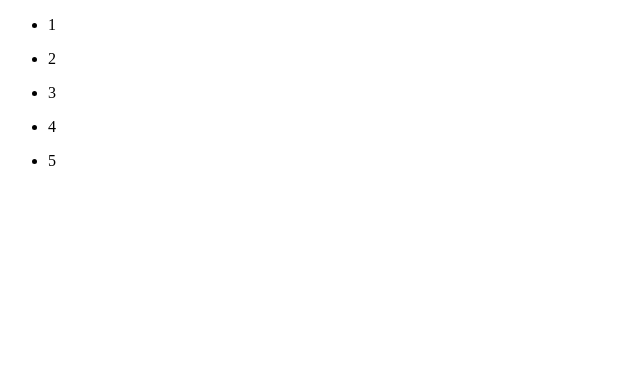
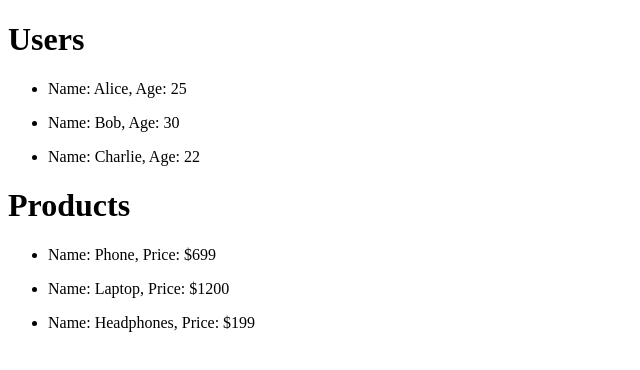
Before and after one commit to anandku06/ReactJs_Leveling, a React (Vite) app in the folder React_learns/: page / in a window 1280 px wide. Shown: the top 370 px of the page, without its empty margins (0-640 px from the left). Built offline with nearby package versions, Linux system fonts and the light colour scheme.

Commit message:
add UserList and ProductList components; update App component to render both lists

```diff
--- a/React_learns/src/components/App.jsx
+++ b/React_learns/src/components/App.jsx
@@ -7,10 +7,15 @@ import Expressions from "./Expressions.jsx";
 import Greetings from "./Greetings.jsx";
 import ProductInfo from "./ProductInfo.jsx";
 import Mapping from "./Mapping.jsx";
+import UserList from "./UserList.jsx";
+import ProductList from "./ProductList.jsx";
 
 const App = () => {
   return (
-    <Mapping />
+    <>
+    <UserList />
+    <ProductList />
+    </>
   );
 }; // first letter of the function should be capitalise and should always return a HTML container
 
--- /dev/null
+++ b/React_learns/src/components/ProductList.jsx
@@ -0,0 +1,34 @@
+import React from "react";
+
+const ProductList = () => {
+  const products = [
+    {
+      id: 1,
+      name: "Phone",
+      price: "$699",
+    },
+    {
+      id: 2,
+      name: "Laptop",
+      price: "$1200",
+    },
+    {
+      id: 3,
+      name: "Headphones",
+      price: "$199",
+    },
+  ];
+
+  return (
+    <div>
+        <h1>Products</h1>
+        {products.map(({name, price, id}) => (
+            <ul key={id}>
+                <li>Name: {name}, Price: {price}</li>
+            </ul>
+        ))}
+    </div>
+  )
+};
+
+export default ProductList;
--- /dev/null
+++ b/React_learns/src/components/UserList.jsx
@@ -0,0 +1,33 @@
+import React from "react";
+
+const UserList = () => {
+  const users = [
+    {
+      id: 1,
+      name: "Alice",
+      age: 25,
+    },
+    {
+      id: 2,
+      name: "Bob",
+      age: 30,
+    },
+    {
+      id: 3,
+      name: "Charlie",
+      age: 22,
+    },
+  ];
+  return (
+    <div>
+        <h1>Users</h1>
+        {users.map(({name, age, id}) => (
+            <ul key={id}>
+                <li>Name: {name}, Age: {age}</li>
+            </ul>
+        ))}
+    </div>
+  );
+};
+
+export default UserList;
```
